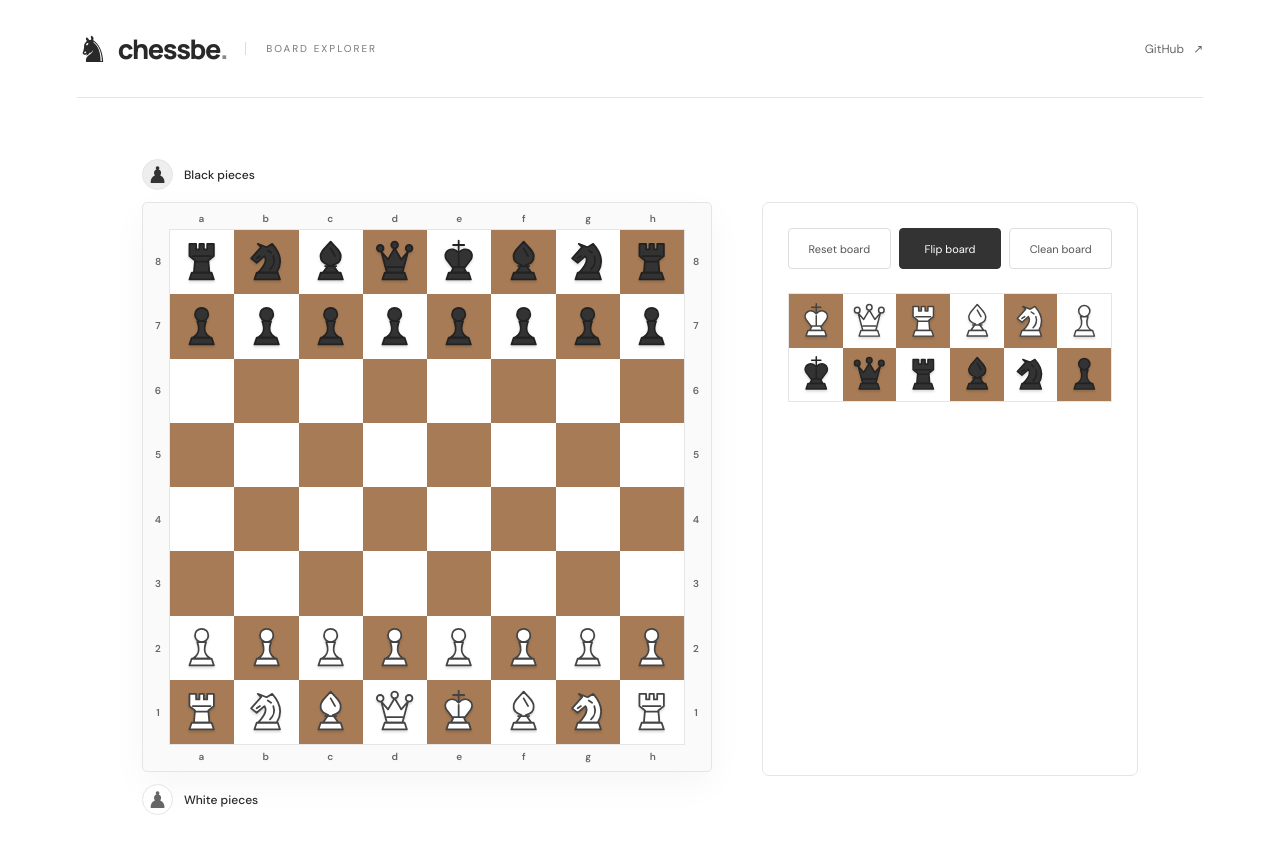
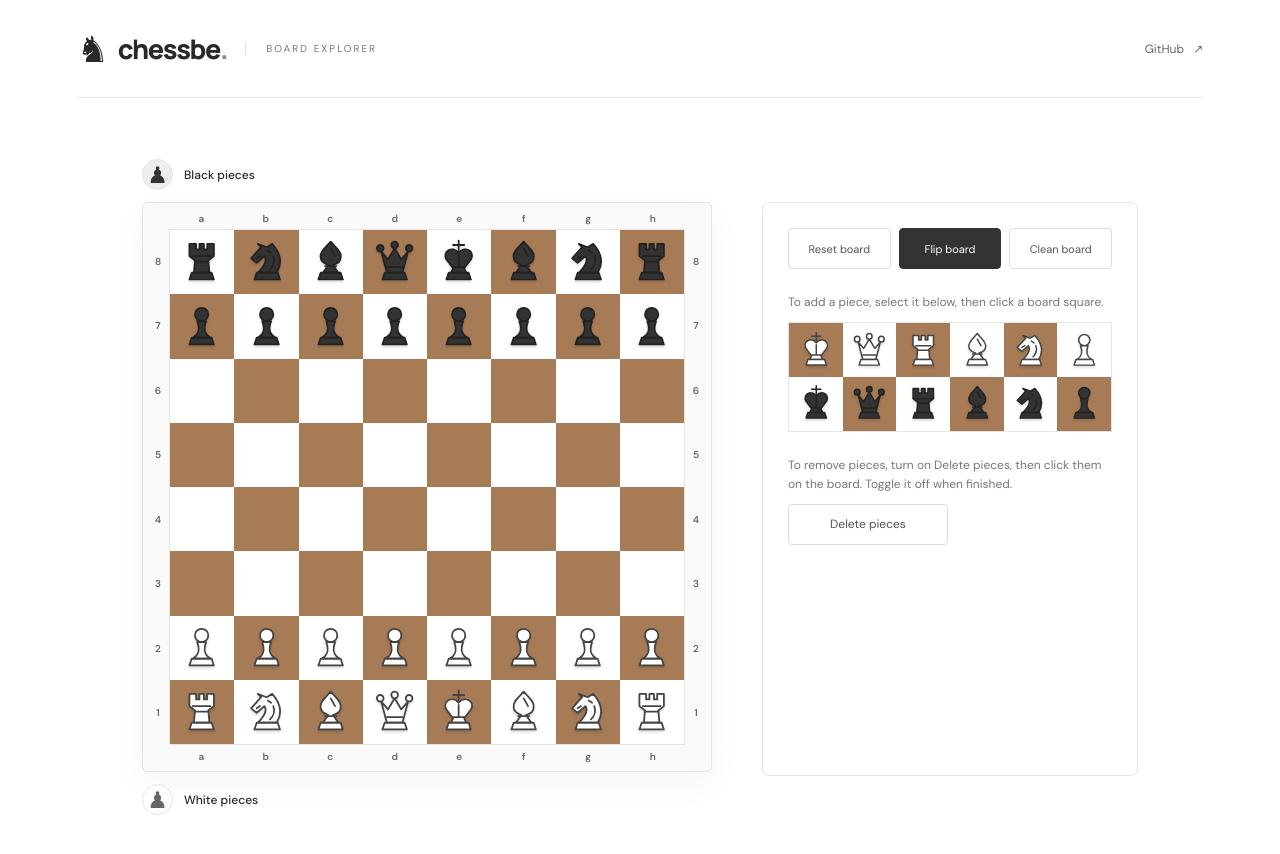
Before and after one commit to toxa81/chessbe, a React (Vite) app: page / in a window 1280 px wide. Shown: the top 854 px of the page. Built offline with nearby package versions, Linux system fonts and the light colour scheme.

Commit message:
Add delete mode toggle and board editing hints

```diff
--- a/src/App.tsx
+++ b/src/App.tsx
@@ -6,7 +6,7 @@ import { createExplorerState, explorerReducer } from './chess/explorer';
 
 export default function App() {
   const [flipped, setFlipped] = useState(false);
-  const [{ position, selected, palettePiece }, dispatch] = useReducer(explorerReducer, undefined, createExplorerState);
+  const [{ position, selected, palettePiece, deleteMode }, dispatch] = useReducer(explorerReducer, undefined, createExplorerState);
   const [active, setActive] = useState<Square>('a8');
   const selectSquare = (square: Square) => dispatch({ type: 'select', square });
   function resetBoard() {
@@ -29,7 +29,16 @@ export default function App() {
             <button id="flip" onClick={() => setFlipped(value => !value)} className="button primary" type="button">Flip board</button>
             <button id="clean" onClick={() => dispatch({ type: 'clean' })} className="button secondary" type="button">Clean board</button>
           </div>
+          <p className="tool-hint">To add a piece, select it below, then click a board square.</p>
           <PiecePalette selected={palettePiece} onSelect={piece => dispatch({ type: 'choose-piece', piece })} />
+          <p id="delete-hint" className="tool-hint">To remove pieces, turn on Delete pieces, then click them on the board. Toggle it off when finished.</p>
+          <button
+            className={`button ${deleteMode ? 'primary' : 'secondary'} delete-toggle`}
+            type="button"
+            aria-pressed={deleteMode}
+            aria-describedby="delete-hint"
+            onClick={() => dispatch({ type: 'toggle-delete' })}
+          >Delete pieces</button>
         </aside>
       </section>
     </main>
--- a/src/chess/explorer.ts
+++ b/src/chess/explorer.ts
@@ -4,23 +4,34 @@ export interface ExplorerState {
   position: ReadonlyMap<Square, Piece>;
   selected: Square | null;
   palettePiece: Piece | null;
+  deleteMode: boolean;
   lastMove: string | null;
 }
 
-type ExplorerAction = { type: 'select'; square: Square } | { type: 'choose-piece'; piece: Piece } | { type: 'reset' } | { type: 'clean' };
+type ExplorerAction = { type: 'select'; square: Square } | { type: 'choose-piece'; piece: Piece } | { type: 'toggle-delete' } | { type: 'reset' } | { type: 'clean' };
 
 export function createExplorerState(): ExplorerState {
-  return { position: createStartingPosition(), selected: null, palettePiece: null, lastMove: null };
+  return { position: createStartingPosition(), selected: null, palettePiece: null, deleteMode: false, lastMove: null };
 }
 
 export function explorerReducer(state: ExplorerState, action: ExplorerAction): ExplorerState {
   if (action.type === 'reset') return createExplorerState();
-  if (action.type === 'clean') return { position: new Map(), selected: null, palettePiece: null, lastMove: null };
+  if (action.type === 'clean') return { position: new Map(), selected: null, palettePiece: null, deleteMode: false, lastMove: null };
+  if (action.type === 'toggle-delete') {
+    return { ...state, selected: null, palettePiece: null, deleteMode: !state.deleteMode };
+  }
   if (action.type === 'choose-piece') {
     const samePiece = state.palettePiece?.color === action.piece.color && state.palettePiece.type === action.piece.type;
-    return { ...state, selected: null, palettePiece: samePiece ? null : action.piece };
+    return { ...state, selected: null, palettePiece: samePiece ? null : action.piece, deleteMode: false };
   }
   const { square } = action;
+  if (state.deleteMode) {
+    const piece = state.position.get(square);
+    if (!piece) return state;
+    const position = new Map(state.position);
+    position.delete(square);
+    return { ...state, position, lastMove: `Removed ${piece.color} ${piece.type} from ${square.toUpperCase()}.` };
+  }
   if (state.palettePiece) {
     const position = new Map(state.position);
     position.set(square, state.palettePiece);
@@ -28,6 +39,7 @@ export function explorerReducer(state: ExplorerState, action: ExplorerAction): E
       position,
       selected: null,
       palettePiece: null,
+      deleteMode: false,
       lastMove: `Placed ${state.palettePiece.color} ${state.palettePiece.type} on ${square.toUpperCase()}.`,
     };
   }
@@ -43,6 +55,7 @@ export function explorerReducer(state: ExplorerState, action: ExplorerAction): E
     position,
     selected: null,
     palettePiece: null,
+    deleteMode: false,
     lastMove: `Moved ${piece.color} ${piece.type} from ${state.selected!.toUpperCase()} to ${square.toUpperCase()}.`,
   };
 }
```
Also changed, not shown: src/styles.css, 2 other files (tests, documents, lock files or other folders).
